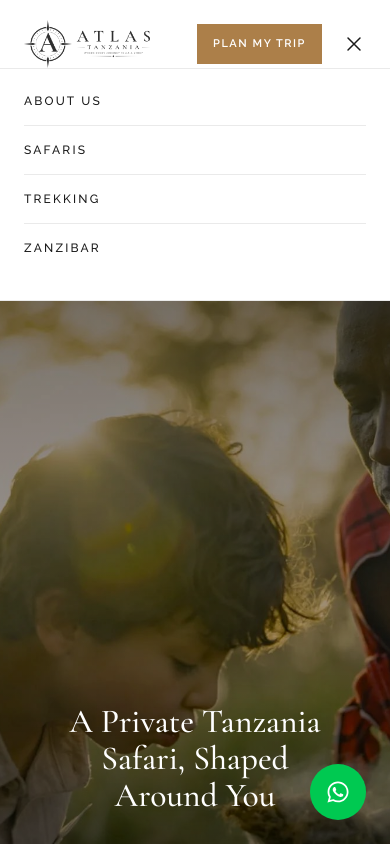
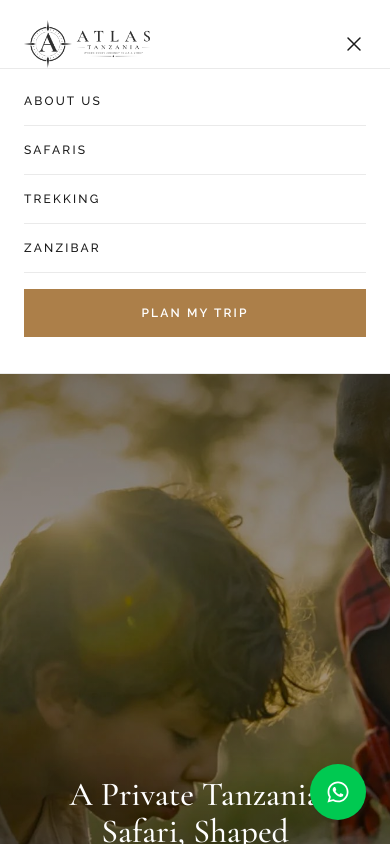
Before and after one commit to BrightonMboya/atlas, an Astro site: page / in a window 390 px wide. Both pictures are taken after a click on the button "Open menu". Shown: the top 844 px of the page. Built offline with nearby package versions, Linux system fonts and the light colour scheme; Astro itself is replaced by a stand-in of ours.

Commit message:
added the nav bar

```diff
--- a/src/components/Navbar.astro
+++ b/src/components/Navbar.astro
@@ -23,7 +23,7 @@ const links = [
       />
     </a>
 
-    <div class="flex items-center gap-3 sm:gap-5 md:gap-10">
+    <div class="flex items-center gap-6 md:gap-10">
       <div class="hidden items-center gap-6 md:flex lg:gap-10">
         {
           links.map((link) => (
@@ -38,7 +38,7 @@ const links = [
       </div>
       <a
         href="/plan-my-trip"
-        class="bg-accent px-4 py-3 font-body text-[11px] font-semibold tracking-[0.14em] whitespace-nowrap text-white uppercase transition-colors hover:bg-accent-dark sm:px-6 sm:text-xs sm:tracking-[0.18em] md:px-9 md:py-3.5"
+        class="hidden bg-accent px-6 py-3.5 font-body text-xs font-semibold tracking-[0.18em] whitespace-nowrap text-white uppercase transition-colors hover:bg-accent-dark md:inline-block md:px-9"
       >
         Plan My Trip
       </a>
@@ -77,6 +77,13 @@ const links = [
           </a>
         ))
       }
+
+      <a
+        href="/plan-my-trip"
+        class="mt-4 mb-2 bg-accent px-6 py-4 text-center font-body text-xs font-semibold tracking-[0.18em] text-white uppercase transition-colors hover:bg-accent-dark"
+      >
+        Plan My Trip
+      </a>
     </div>
   </div>
 </nav>
```
